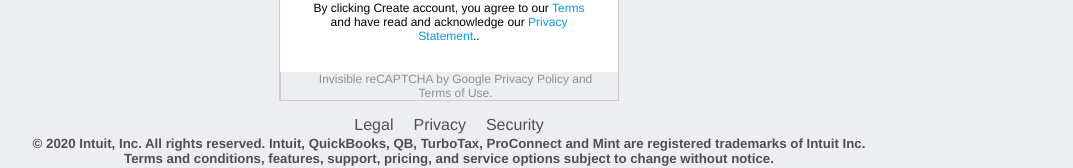
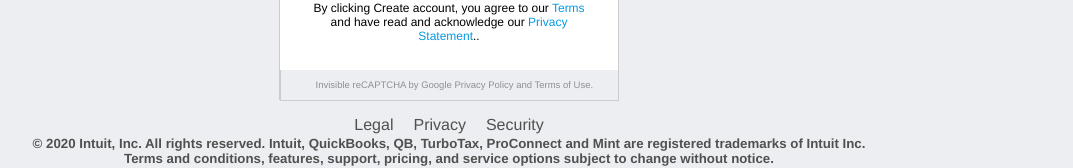
Before and after one commit to ricardo123321/Intuit-Signup-Clone, a plain HTML site: page index.html in a window 1280 px wide. Shown: the part 641-809 px from the top of the page, without its empty margins (191-1264 px from the left). Drawn offline with Linux system fonts and the light colour scheme.

Commit message:
fixed the below section of the form

```diff
--- a/style.css
+++ b/style.css
@@ -146,7 +146,11 @@ button {
     border-top: transparent;
     text-align: center;
     padding-right: 1.9em;
-    color: #8d9096
+    color: #8D9096;
+    font-size: 9.5px;
+    padding-top: 1em;
+    padding-bottom: 1em;
+    margin-bottom: -3px;
 }
 
 #sign-in-button{
```
